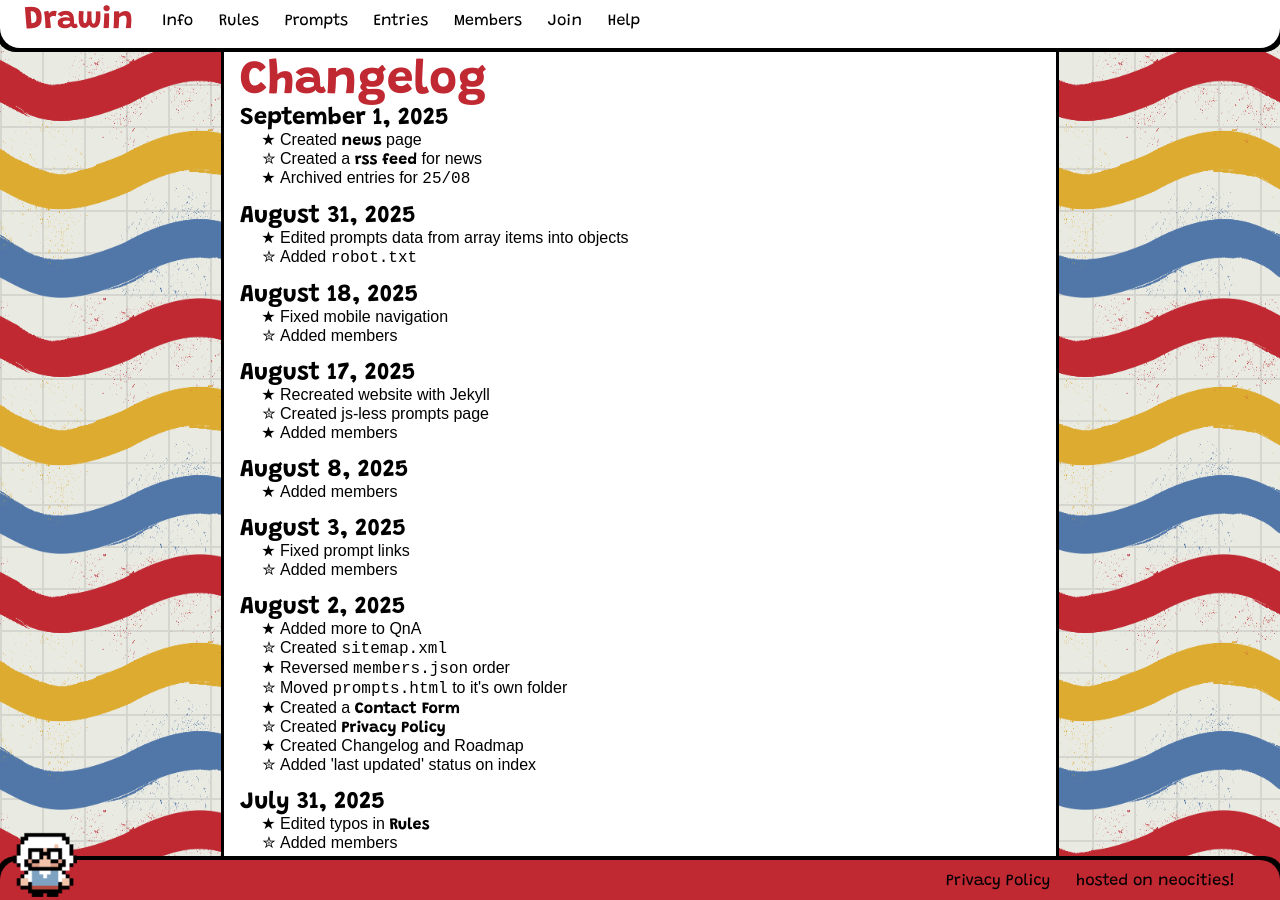
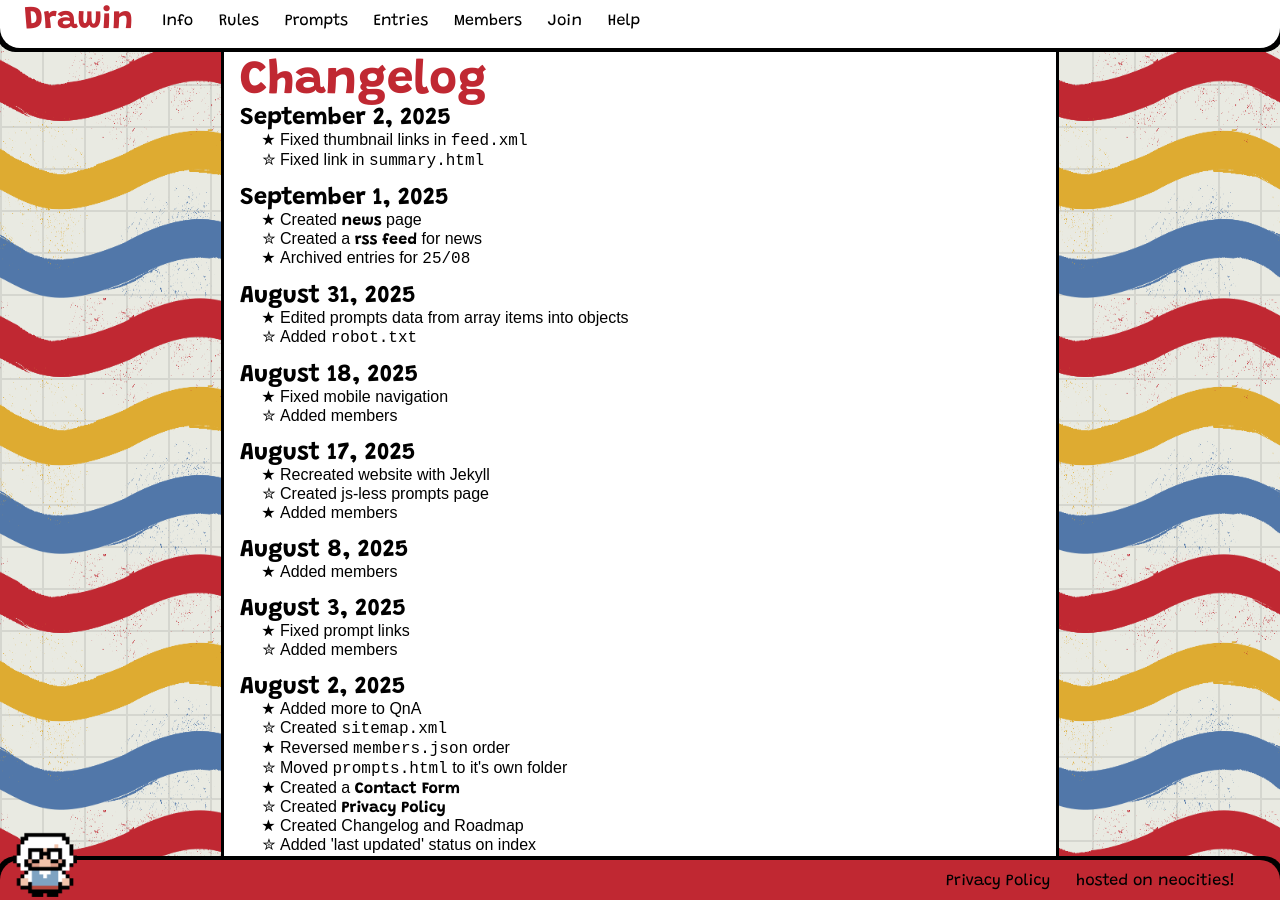
Before and after one commit to Stupiedidiot/Drawin, a Jekyll site: the page built from public/meta/index.html, in a window 1280 px wide and 900 px high. Built offline with Jekyll 4.4.1, drawn with Linux system fonts in a browser that asks for light colours; a style sheet for code colours, icons or effects is not loaded.

Commit message:
fixed links

```diff
--- a/public/_includes/prompt.html
+++ b/public/_includes/prompt.html
@@ -1,6 +1,6 @@
 {% assign selected = site.data.prompts | where: "date", include.date | first %}
 <blockquote id="p_current">
-    <a href="./entries/?25/08">
+    <a href="/entries/?25/08">
         <span>Entries for Prompt:</span>
         {{ selected.prompt }}
     </a>
--- a/public/feed.xml
+++ b/public/feed.xml
@@ -17,10 +17,9 @@ layout: null
 
           <description>
               {%- if post.thumb -%}
-              <img src="{{post.thumb | relative_url | prepend: site.url }}" style="max-width:100%;"/>
+              <img src="{{ post.thumb }}" style="max-width:100%;"/>
               {%- endif -%}
               {{ post.content | escape }}
-              <a href="{{ post.url | prepend: site.url }}">Click to View »</a>
           </description>
 
           <pubDate>{{ post.date | date_to_rfc822 }}</pubDate>
--- a/public/meta/index.html
+++ b/public/meta/index.html
@@ -4,6 +4,12 @@ title: Changelog
 ---
 <article class="main-content">
     <h1>Changelog</h1>
+    <h2>September 2, 2025</h2>
+    <ul>
+        <li>Fixed thumbnail links in <code>feed.xml</code></li>
+        <li>Fixed link in <code>summary.html</code></li>
+    </ul>
+
     <h2>September 1, 2025</h2>
     <ul>
         <li>Created <a href="./news.html">news</a> page</li>
```
